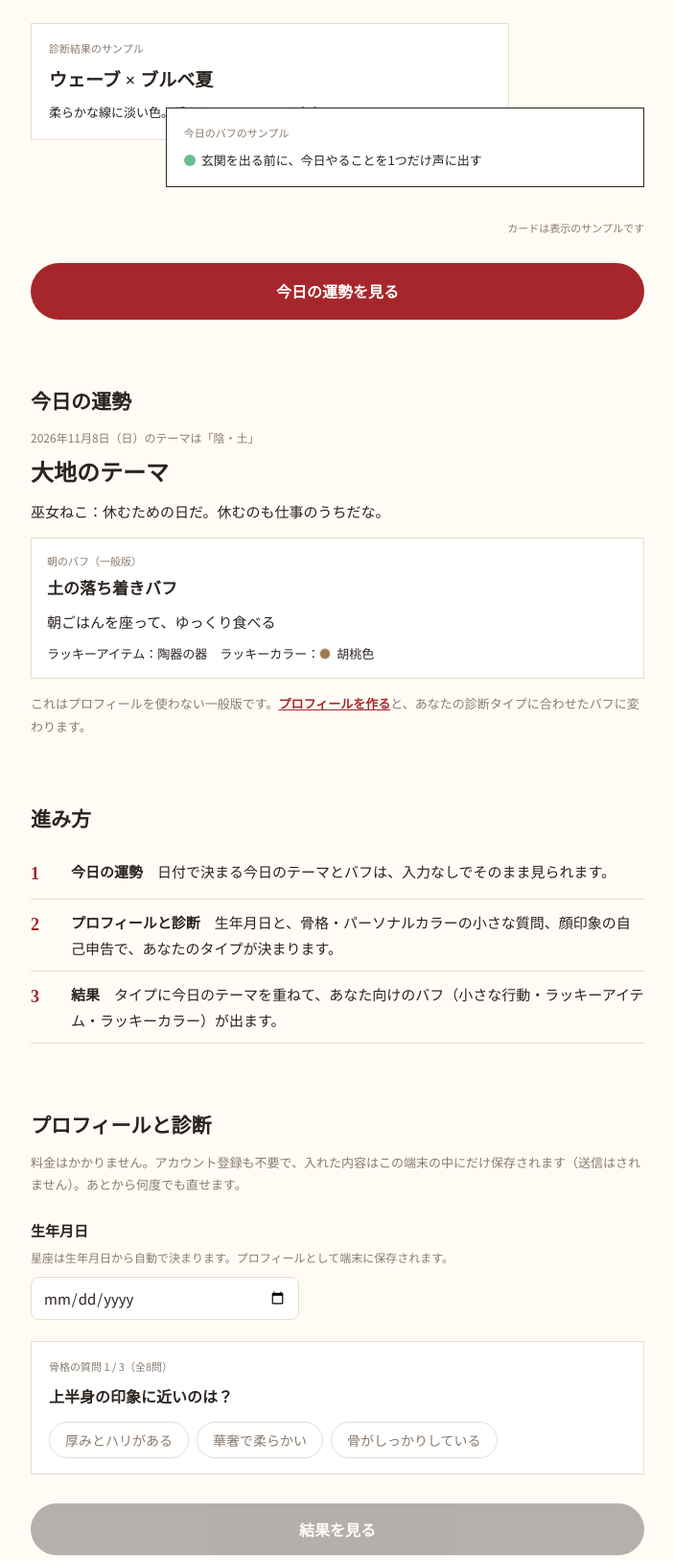
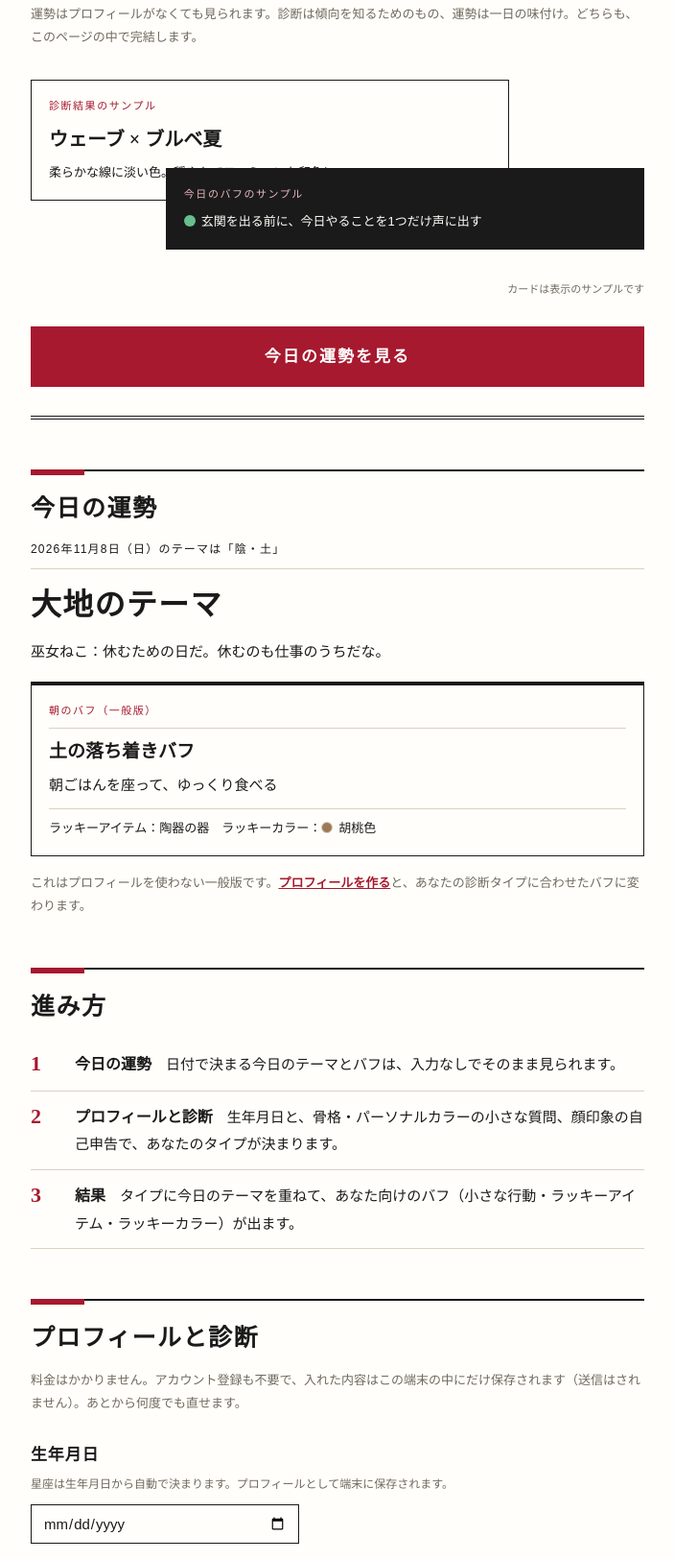
Before and after one commit to watengu/shindan-fortune, a plain HTML site: page docs/index.html in a window 1280 px wide. Shown: the part 314-1939 px from the top of the page at 96% size, without its empty margins (288-991 px from the left). Drawn offline with Linux system fonts and the light colour scheme.

Commit message:
占いハイブリッド1号 見た目をGC雑誌文法に作り直し（style差し替えのみ・機能と文言は不変）

```diff
--- a/docs/index.html
+++ b/docs/index.html
@@ -5,86 +5,87 @@
 <meta name="viewport" content="width=device-width, initial-scale=1">
 <title>似合わせ診断と今日の運勢｜骨格×パーソナルカラー×開運バフ</title>
 <meta name="description" content="骨格タイプとパーソナルカラーの診断に、陰陽五行から出す今日の運勢と開運バフを重ねる、無料・登録不要の診断サイト。">
-<link rel="preconnect" href="https://fonts.googleapis.com">
-<link rel="preconnect" href="https://fonts.gstatic.com" crossorigin>
-<link href="https://fonts.googleapis.com/css2?family=Noto+Sans+JP:wght@400;500;700&family=Noto+Serif+JP:wght@600;700&display=swap" rel="stylesheet">
 <style>
 :root{
-  --bg:#fffcf5; --surface:#ffffff; --ink:#2b2320; --muted:#8a7a6e;
-  --line:#e8ddd0; --accent:#a6272b; --gold:#c9a227;
+  --paper:#fffefa; --panel:#f8f4ea; --ink:#1a1a1a; --muted:#6f6a5e;
+  --line:#d9d2c2; --accent:#a6192e; --gold:#b8860b;
+  --serif:"Hiragino Mincho ProN","Hiragino Mincho Pro","YuMincho","Yu Mincho","MS PMincho",serif;
+  --sans:"Hiragino Kaku Gothic ProN","Hiragino Sans","Yu Gothic UI","YuGothic","Noto Sans JP",sans-serif;
 }
 *{box-sizing:border-box}
 html{scroll-behavior:smooth}
-body{margin:0;background:var(--bg);color:var(--ink);font-family:"Noto Sans JP","Hiragino Kaku Gothic ProN",sans-serif;font-size:15px;line-height:1.8}
+body{margin:0;background:var(--paper);color:var(--ink);font-family:var(--sans);font-size:15px;line-height:1.85}
 .wrap{max-width:680px;margin:0 auto;padding:0 20px 64px}
-header.site{display:flex;align-items:baseline;justify-content:space-between;padding:18px 0 14px;border-bottom:2px solid var(--ink)}
-header.site .name{font-family:"Noto Serif JP",serif;font-weight:700;font-size:17px;letter-spacing:.02em}
-header.site .cond{font-size:11px;color:var(--muted)}
-h1{font-family:"Noto Serif JP",serif;font-size:32px;line-height:1.45;margin:34px 0 10px;font-weight:700}
-.lede{color:var(--ink);margin:0 0 6px}
+header.site{border-top:8px solid var(--ink);border-bottom:1px solid var(--ink);display:flex;align-items:baseline;justify-content:space-between;padding:16px 0 12px;margin-top:10px}
+header.site .name{font-family:var(--serif);font-weight:700;font-size:21px;letter-spacing:.1em}
+header.site .cond{font-size:11px;letter-spacing:.14em;color:var(--ink);border:1px solid var(--ink);padding:2px 8px;white-space:nowrap}
+.wrap>section:first-of-type{border-bottom:4px double var(--ink);padding-bottom:30px}
+h1{font-family:var(--serif);font-size:41px;line-height:1.35;letter-spacing:.03em;margin:38px 0 14px;font-weight:700}
+.lede{font-family:var(--serif);font-size:16px;line-height:1.9;margin:0 0 8px}
 .sub{color:var(--muted);font-size:13px;margin:0}
-.sample{position:relative;margin:30px 0 8px;min-height:196px}
-.card{position:absolute;width:78%;background:var(--surface);border:1px solid var(--line);padding:16px 18px}
-.card .cap{font-size:11px;color:var(--muted);margin:0 0 6px}
-.card .big{font-family:"Noto Serif JP",serif;font-size:19px;font-weight:700;margin:0 0 4px}
+.sample{position:relative;margin:32px 0 8px;min-height:200px}
+.card{position:absolute;width:78%;background:var(--paper);border:1px solid var(--ink);padding:16px 18px}
+.card .cap{font-size:11px;letter-spacing:.14em;color:var(--accent);margin:0 0 6px}
+.card .big{font-family:var(--serif);font-size:20px;font-weight:700;margin:0 0 4px}
 .card .line{font-size:13px;margin:0}
 .card-a{left:0;top:0}
-.card-b{right:0;top:88px;border-color:var(--ink)}
+.card-b{right:0;top:92px;background:var(--ink);color:var(--paper);border-color:var(--ink)}
+.card-b .cap{color:#e8b7be}
 .chip-dot{display:inline-block;width:12px;height:12px;border-radius:50%;background:#68be8d;vertical-align:-1px;margin-right:6px}
 .sample-note{font-size:11px;color:var(--muted);text-align:right;margin:0}
-.cta{display:block;margin:26px 0 0;background:var(--accent);color:#fff;text-align:center;text-decoration:none;font-weight:700;padding:15px 0;border-radius:999px;font-size:16px}
-h2{font-family:"Noto Serif JP",serif;font-size:21px;margin:46px 0 6px;padding-top:22px;border-top:1px solid var(--line)}
-h2:first-of-type{border-top:none}
+.cta{display:block;margin:28px 0 0;background:var(--accent);color:#fff;text-align:center;text-decoration:none;font-family:var(--serif);font-weight:700;letter-spacing:.12em;padding:16px 0;font-size:17px}
+h2{font-family:var(--serif);font-size:25px;letter-spacing:.06em;margin:52px 0 8px;padding-top:16px;border-top:2px solid var(--ink);position:relative}
+h2::before{content:"";position:absolute;top:-2px;left:0;width:56px;height:6px;background:var(--accent)}
 .steps{margin:10px 0 0;padding:0;list-style:none}
-.steps li{display:flex;gap:14px;padding:10px 0;border-bottom:1px solid var(--line)}
-.steps .num{font-family:"Noto Serif JP",serif;font-weight:700;color:var(--accent);font-size:18px;min-width:28px}
+.steps li{display:flex;gap:16px;padding:12px 0;border-bottom:1px solid var(--line)}
+.steps .num{font-family:var(--serif);font-weight:700;color:var(--accent);font-size:22px;line-height:1.3;min-width:30px}
 .steps p{margin:0}
-.steps .t{font-weight:700}
+.steps .t{font-family:var(--serif);font-weight:700;font-size:16px}
 .today{margin:8px 0 0}
-.today .cap{font-size:12px;color:var(--muted);margin:0 0 6px}
-.today .big{font-family:"Noto Serif JP",serif;font-size:24px;font-weight:700;margin:0 0 4px}
-.today .neko{margin:0 0 4px}
-.buffcard{background:var(--surface);border:1px solid var(--line);padding:14px 16px;margin:14px 0}
-.buffcard .cap{font-size:11px;color:var(--muted);margin:0 0 4px}
-.buffcard .bname{font-family:"Noto Serif JP",serif;font-weight:700;font-size:17px;margin:0 0 4px}
+.today .cap{font-size:12px;letter-spacing:.1em;color:var(--ink);margin:0 0 8px;padding-bottom:8px;border-bottom:1px solid var(--line)}
+.today .big{font-family:var(--serif);font-size:32px;letter-spacing:.04em;font-weight:700;margin:0 0 6px}
+.today .neko{font-family:var(--serif);margin:0 0 4px}
+.buffcard{background:var(--paper);border:1px solid var(--ink);border-top:4px solid var(--ink);padding:16px 18px;margin:16px 0}
+.buffcard .cap{font-size:11px;letter-spacing:.14em;color:var(--accent);margin:0 0 6px}
+.buffcard .bname{font-family:var(--serif);font-weight:700;font-size:19px;margin:0 0 4px}
 .buffcard p{margin:0}
-.buffcard .meta{font-size:13px;margin-top:8px}
+.buffcard .meta{font-size:13px;margin-top:10px;padding-top:8px;border-top:1px solid var(--line)}
 .swatch{display:inline-block;width:12px;height:12px;border-radius:50%;border:1px solid var(--line);vertical-align:-1px;margin-right:6px}
-.field{margin-top:22px}
-.field .flabel{font-weight:700;font-size:15px;margin:0 0 4px}
+.field{margin-top:26px}
+.field .flabel{font-family:var(--serif);font-weight:700;font-size:17px;letter-spacing:.05em;margin:0 0 4px}
 .field .fnote{font-size:12px;color:var(--muted);margin:0 0 10px}
-.field input[type="date"]{font-family:inherit;font-size:15px;padding:10px 12px;border:1px solid var(--line);border-radius:8px;background:var(--surface);color:var(--ink);width:100%;max-width:280px}
+.field input[type="date"]{font-family:var(--sans);font-size:15px;padding:10px 12px;border:1px solid var(--ink);border-radius:0;background:var(--paper);color:var(--ink);width:100%;max-width:280px}
 .chips{display:flex;flex-wrap:wrap;gap:8px}
-.chip{border:1px solid var(--line);background:var(--surface);color:var(--muted);border-radius:999px;padding:8px 16px;font-size:14px;cursor:pointer;font-family:inherit;text-align:left}
-.chip.on{border-color:var(--accent);color:var(--accent);font-weight:700;background:rgba(166,39,43,.06)}
-.qbox{margin-top:22px;background:var(--surface);border:1px solid var(--line);padding:16px 18px}
-.qbox .qprog{font-size:11px;color:var(--muted);margin:0 0 6px}
-.qbox .qtext{font-weight:700;font-size:16px;margin:0 0 12px}
-.qback{display:inline-block;margin-top:14px;background:none;border:none;color:var(--muted);font-size:13px;cursor:pointer;font-family:inherit;padding:0;text-decoration:underline}
-.summary{background:var(--surface);border:1px solid var(--line);padding:14px 16px;margin:22px 0 0}
-.summary .cap{font-size:11px;color:var(--muted);margin:0 0 4px}
+.chip{border:1px solid #b6ae9c;background:var(--paper);color:var(--ink);border-radius:0;padding:9px 16px;font-size:14px;cursor:pointer;font-family:var(--sans);text-align:left}
+.chip.on{border-color:var(--ink);color:#fff;font-weight:700;background:var(--ink)}
+.qbox{margin-top:26px;background:var(--paper);border:1px solid var(--ink);border-top:4px solid var(--ink);padding:18px 20px}
+.qbox .qprog{font-size:11px;letter-spacing:.12em;color:var(--muted);margin:0 0 6px}
+.qbox .qtext{font-family:var(--serif);font-weight:700;font-size:18px;margin:0 0 14px}
+.qback{display:inline-block;margin-top:14px;background:none;border:none;color:var(--muted);font-size:13px;cursor:pointer;font-family:var(--sans);padding:0;text-decoration:underline}
+.summary{background:var(--panel);border:1px solid var(--ink);padding:16px 18px;margin:26px 0 0}
+.summary .cap{font-size:11px;letter-spacing:.14em;color:var(--accent);margin:0 0 4px}
 .summary p{margin:0}
 .editlink{display:inline-block;margin-top:10px;color:var(--accent);font-weight:700;text-decoration:none;cursor:pointer}
-.go{margin:30px 0 0;width:100%;background:var(--ink);color:#fff;border:none;font-weight:700;padding:15px 0;border-radius:999px;font-size:16px;cursor:pointer;font-family:inherit}
+.go{margin:32px 0 0;width:100%;background:var(--ink);color:#fff;border:none;font-family:var(--serif);font-weight:700;letter-spacing:.12em;padding:16px 0;border-radius:0;font-size:17px;cursor:pointer}
 .go:disabled{opacity:.35;cursor:default}
-.result-types{font-family:"Noto Serif JP",serif;font-size:27px;font-weight:700;line-height:1.5;margin:12px 0 4px}
-.desc{margin:10px 0}
-.desc .dt{font-weight:700}
-.combo{background:var(--surface);border:1px solid var(--line);padding:14px 16px;margin:16px 0}
-.combo .cap{font-size:11px;color:var(--muted);margin:0 0 4px}
+.result-types{font-family:var(--serif);font-size:30px;font-weight:700;line-height:1.5;letter-spacing:.03em;margin:14px 0 6px;padding-bottom:12px;border-bottom:1px solid var(--line)}
+.desc{margin:12px 0}
+.desc .dt{font-family:var(--serif);font-weight:700}
+.combo{background:var(--panel);border:1px solid var(--line);border-left:5px solid var(--accent);padding:16px 18px;margin:18px 0}
+.combo .cap{font-size:11px;letter-spacing:.14em;color:var(--accent);margin:0 0 4px}
 .combo p{margin:0}
-.fortune{margin:22px 0 0;padding-top:18px;border-top:2px solid var(--ink)}
-.fortune .cap{font-size:12px;color:var(--muted);margin:0 0 6px}
-.fortune .big{font-family:"Noto Serif JP",serif;font-size:21px;font-weight:700;margin:0 0 6px}
+.fortune{margin:26px 0 0;padding-top:20px;border-top:4px double var(--ink)}
+.fortune .cap{font-size:12px;letter-spacing:.1em;color:var(--ink);margin:0 0 6px}
+.fortune .big{font-family:var(--serif);font-size:23px;font-weight:700;margin:0 0 6px}
 .fortune .note{font-size:12px;color:var(--muted);margin:0}
-.enaema{margin:22px 0 0;background:var(--surface);border:1px solid var(--ink);padding:16px 18px}
-.enaema .cap{font-size:11px;color:var(--muted);margin:0 0 4px}
+.enaema{margin:26px 0 0;background:var(--paper);border:2px solid var(--ink);padding:18px 20px}
+.enaema .cap{font-size:11px;letter-spacing:.14em;color:var(--accent);margin:0 0 4px}
 .enaema p{margin:0}
 .enaema a{color:var(--accent);font-weight:700}
 .again{display:inline-block;margin-top:20px;color:var(--accent);font-weight:700;text-decoration:none}
 .notes p{font-size:13px;margin:8px 0}
-.notes .nt{font-weight:700;font-size:14px;margin-top:18px}
-footer.site{margin-top:52px;padding-top:16px;border-top:1px solid var(--line);font-size:11px;color:var(--muted)}
+.notes .nt{font-family:var(--serif);font-weight:700;font-size:15px;margin-top:20px}
+footer.site{margin-top:56px;padding-top:14px;border-top:2px solid var(--ink);font-size:11px;letter-spacing:.08em;color:var(--muted)}
 [hidden]{display:none !important}
 </style>
 </head>
```
